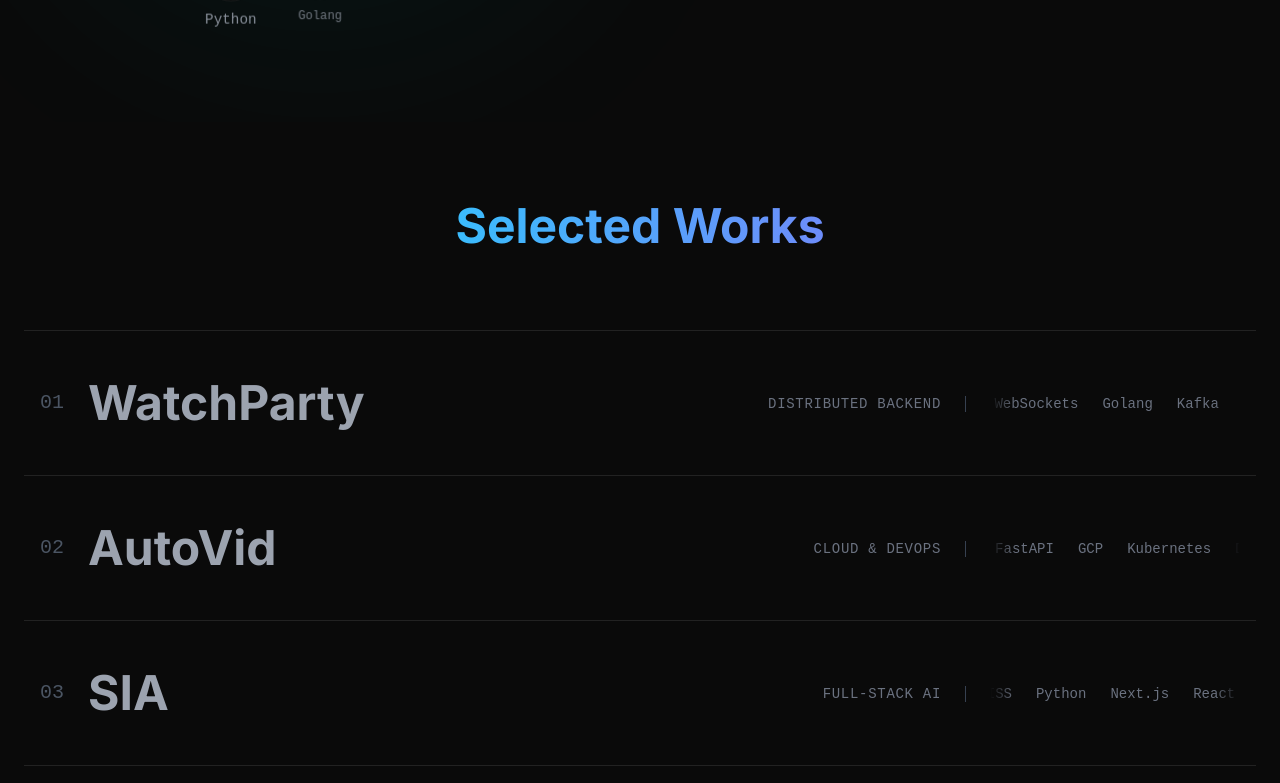
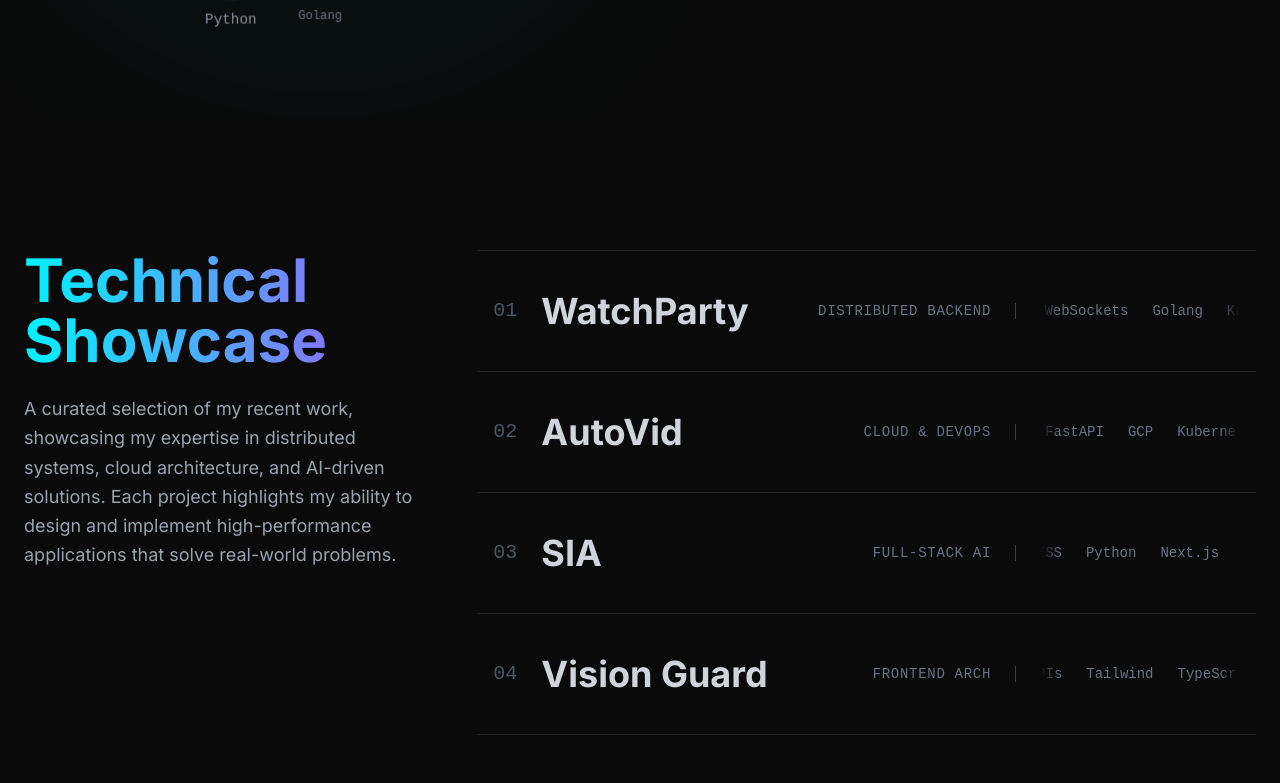
Before and after one commit to uddeshsingh/portfolio, a React (Vite) app: page / in a window 1280 px wide. Shown: the part 3737-4520 px from the top of the page. Built offline with nearby package versions, Linux system fonts and the light colour scheme.

Commit message:
added bg

```diff
--- a/src/App.jsx
+++ b/src/App.jsx
@@ -22,20 +22,18 @@ function App() {
   const [score, setScore] = useState(0);
 
   return (
-    // Removed the global solid background color here so the fixed layer can be seen
-    <div className="selection:bg-[--neon-blue] selection:text-black relative min-h-screen text-white">
+    <div className="bg-[--dark-bg] selection:bg-[--neon-blue] selection:text-black relative min-h-screen text-white">
 
-      {/* THE ENTERPRISE BACKGROUND - Fixed at z-0 so it sits above the body but behind content */}
+      {/* THE ENTERPRISE BACKGROUND - Fixed behind content */}
       <div className="fixed inset-0 z-0 opacity-70 pointer-events-none">
         <DataNetworkBackground />
       </div>
 
       <Navbar />
 
-      {/* ALL CONTENT WRAPPED IN z-10 TO FLOAT ABOVE THE NETWORK */}
       <div className="relative z-10">
         <AnimatePresence>
-          {/* HERO - Solid background hides the network while you play the game */}
+          {/* HERO */}
           <section id="hero" className="relative w-full h-screen overflow-hidden bg-[--dark-bg]">
             <motion.div
               initial={{ opacity: 0 }}
@@ -60,7 +58,7 @@ function App() {
             </div>
           </section>
 
-          {/* EXPERIENCE - Translucent background (70%) to let the network shine through */}
+          {/* EXPERIENCE */}
           <motion.section
             id="experience"
             variants={sectionVariants}
@@ -95,14 +93,14 @@ function App() {
              </div>
           </motion.section>
 
-          {/* PROJECTS */}
+          {/* PROJECTS - Removed 'section-screen' to unblock position: sticky */}
           <motion.section
             id="projects"
             variants={sectionVariants}
             initial="hidden"
             whileInView="visible"
             viewport={{ once: true, amount: 0.1 }}
-            className="section-screen bg-[#0a0a0a]/70"
+            className="w-full min-h-screen relative z-20 bg-[#0a0a0a]/70"
           >
              <Projects />
           </motion.section>
--- a/src/components/Projects.jsx
+++ b/src/components/Projects.jsx
@@ -1,6 +1,6 @@
 import React, { useState, useRef } from "react";
 import { motion, AnimatePresence, useReducedMotion } from "framer-motion";
-import { MessageSquare, Video, TrendingUp, Shield, Layout } from "lucide-react";
+import { MessageSquare, Video, TrendingUp, Layout } from "lucide-react";
 
 const projects = [
   {
@@ -8,7 +8,6 @@ const projects = [
     title: "WatchParty",
     category: "Distributed Backend",
     tech: ["Golang", "Kafka", "Redis", "WebSockets"],
-    year: "2024",
     description: "High-concurrency streaming engine supporting 500k+ concurrent events with sub-50ms latency using Goroutines.",
     color: "#00ADD8",
     icon: <MessageSquare size={80} strokeWidth={1} />,
@@ -18,7 +17,6 @@ const projects = [
     title: "AutoVid",
     category: "Cloud & DevOps",
     tech: ["Kubernetes", "Docker", "Python", "FastAPI", "GCP"],
-    year: "2024",
     description: "Cloud-native AI video generator orchestrating 100+ distributed rendering pods to improve throughput by 5x.",
     color: "#FF9900",
     icon: <Video size={80} strokeWidth={1} />,
@@ -28,7 +26,6 @@ const projects = [
     title: "SIA",
     category: "Full-Stack AI",
     tech: ["Next.js", "React", "RAG", "FAISS", "Python"],
-    year: "2025",
     description: "End-to-end AI financial analyst cutting inference latency by 40% using RAG pipelines and vector embeddings.",
     color: "#10B981",
     icon: <TrendingUp size={80} strokeWidth={1} />,
@@ -36,9 +33,8 @@ const projects = [
   {
     id: 4,
     title: "Vision Guard",
-    category: "Frontend Architecture",
+    category: "Frontend Arch",
     tech: ["TypeScript", "React", "Browser APIs", "Tailwind"],
-    year: "2025",
     description: "Highly responsive, low-latency client-side content moderation application optimizing DOM rendering and state management.",
     color: "#8B5CF6",
     icon: <Layout size={80} strokeWidth={1} />,
@@ -59,10 +55,33 @@ const Projects = () => {
   };
 
   return (
-    <div ref={containerRef} onMouseMove={handleMouseMove} className="container-default flex flex-col justify-center min-h-screen">
-      <h2 className="heading-section">Selected Works</h2>
+    <div ref={containerRef} onMouseMove={handleMouseMove} className="w-full max-w-7xl mx-auto px-6 py-32 relative min-h-screen">
 
-      <div className="flex flex-col border-t border-white/10 relative z-10">
+      <div className="flex flex-col lg:flex-row gap-16 relative items-start">
+
+        {/* LEFT COLUMN: The Vertical Lock */}
+        <div className="w-full lg:w-1/3 lg:sticky lg:top-40 z-20">
+          <motion.h2
+            initial={{ opacity: 0, y: 20 }}
+            whileInView={{ opacity: 1, y: 0 }}
+            viewport={{ once: true }}
+            className="text-5xl md:text-6xl font-bold text-transparent bg-clip-text bg-gradient-to-r from-[--neon-blue] to-purple-500 mb-6"
+          >
+            Technical Showcase
+          </motion.h2>
+          <motion.p
+            initial={{ opacity: 0, y: 20 }}
+            whileInView={{ opacity: 1, y: 0 }}
+            viewport={{ once: true }}
+            transition={{ delay: 0.1 }}
+            className="text-gray-400 text-lg leading-relaxed"
+          >
+            A curated selection of my recent work, showcasing my expertise in distributed systems, cloud architecture, and AI-driven solutions. Each project highlights my ability to design and implement high-performance applications that solve real-world problems.
+          </motion.p>
+        </div>
+
+        {/* RIGHT COLUMN: The Scrolling Rows */}
+        <div className="w-full lg:w-2/3 flex flex-col border-t border-white/10 relative z-10 mt-10 lg:mt-0">
           {projects.map((project, index) => (
             <ProjectItem
               key={project.id}
@@ -74,8 +93,11 @@ const Projects = () => {
           ))}
         </div>
 
+      </div>
+
+      {/* FLOATING CURSOR CARD (Restored to its original glory) */}
       {!shouldReduceMotion && (
-        <div className="hidden md:block pointer-events-none absolute top-0 left-0 w-full h-full overflow-hidden z-20">
+        <div className="hidden md:block pointer-events-none absolute top-0 left-0 w-full h-full overflow-hidden z-30">
           <AnimatePresence>
             {activeProject && (
               <motion.div
@@ -83,17 +105,17 @@ const Projects = () => {
                 animate={{ scale: 1, opacity: 1, x: cursor.x - 150, y: cursor.y - 120 }}
                 exit={{ scale: 0, opacity: 0 }}
                 transition={{ type: "spring", stiffness: 150, damping: 15 }}
-                className="absolute w-[300px] h-[240px] rounded-2xl overflow-hidden glass-panel bg-[#0f1014]/90 flex-center"
+                className="absolute w-[300px] h-[240px] rounded-2xl overflow-hidden glass-panel bg-[#0f1014]/90 flex flex-col items-center justify-center"
                 style={{ boxShadow: `0 0 30px ${activeProject.color}40` }}
               >
                 <div className="absolute inset-0 opacity-20" style={{ background: `radial-gradient(circle at center, ${activeProject.color}, transparent 70%)` }} />
-                <div className="relative z-10 text-white drop-shadow-[0_0_15px_rgba(255,255,255,0.5)]">
+                <div className="relative z-10 text-white drop-shadow-[0_0_15px_rgba(255,255,255,0.5)] mb-4">
                   {activeProject.icon}
                 </div>
-                <div className="absolute bottom-4 left-0 w-full text-center">
-                  <span className="text-xs font-mono text-gray-400 uppercase tracking-widest opacity-60">
-                    {activeProject.tech.slice(0, 3).join(" • ")}
-                  </span>
+                <div className="relative z-10 w-[80%] text-center">
+                  <p className="text-sm text-gray-300 line-clamp-3 leading-snug">
+                    {activeProject.description}
+                  </p>
                 </div>
               </motion.div>
             )}
@@ -106,33 +128,39 @@ const Projects = () => {
 
 const ProjectItem = ({ project, index, setActiveProject, activeProject }) => {
   const shouldReduceMotion = useReducedMotion();
+
   return (
     <motion.div
-      initial={{ opacity: 0, x: shouldReduceMotion ? 0 : -30 }}
+      initial={{ opacity: 0, x: shouldReduceMotion ? 0 : 30 }}
       whileInView={{ opacity: 1, x: 0 }}
       viewport={{ once: true, amount: 0.2 }}
       transition={{ duration: 0.5, delay: index * 0.1 }}
       onMouseEnter={() => setActiveProject(project)}
       onMouseLeave={() => setActiveProject(null)}
-      whileHover={!shouldReduceMotion ? { x: 20, backgroundColor: "rgba(255,255,255,0.02)" } : { backgroundColor: "rgba(255,255,255,0.02)" }}
-      className="group relative border-b border-white/10 py-12 px-4 cursor-pointer transition-colors"
+      whileHover={!shouldReduceMotion ? { x: -10, backgroundColor: "rgba(255,255,255,0.02)" } : { backgroundColor: "rgba(255,255,255,0.02)" }}
+      className="group relative border-b border-white/10 py-10 px-4 cursor-pointer transition-colors"
     >
       <motion.div
         animate={{ opacity: activeProject && activeProject.id !== project.id ? 0.3 : 1 }}
-        className="flex flex-col md:flex-row md:items-baseline justify-between gap-4 z-10 relative"
+        className="flex flex-col md:flex-row justify-between gap-6 z-10 relative"
       >
-        <div className="flex items-center gap-6">
-          <span className="font-mono text-gray-600 text-xl group-hover:text-white/50 transition-colors">0{project.id}</span>
-          <h3 className={`text-3xl md:text-5xl font-bold transition-all duration-300 ${activeProject?.id === project.id ? "text-transparent bg-clip-text translate-x-4" : "text-gray-400 group-hover:text-white"}`}
+        <div className="flex items-start md:items-center gap-6">
+          <span className="font-mono text-gray-600 text-xl group-hover:text-white/50 transition-colors pt-1 md:pt-0">0{project.id}</span>
+          <div>
+            <h3 className={`text-3xl md:text-4xl font-bold transition-all duration-300 ${activeProject?.id === project.id ? "text-transparent bg-clip-text" : "text-gray-300 group-hover:text-white"}`}
                 style={activeProject?.id === project.id ? { backgroundImage: `linear-gradient(to right, #fff, ${project.color})` } : {}}
             >
               {project.title}
             </h3>
+            <p className="md:hidden text-sm text-gray-500 font-mono uppercase tracking-widest mt-2">{project.category}</p>
           </div>
-        <div className="flex items-center justify-end w-full md:w-auto md:min-w-[400px]">
+        </div>
+
+        <div className="flex items-center justify-start md:justify-end w-full md:w-auto md:min-w-[300px]">
           <span className="hidden md:block uppercase tracking-wider text-sm font-mono text-gray-500 mr-6 whitespace-nowrap">{project.category}</span>
           <span className="hidden md:block w-[1px] h-4 bg-gray-700 mr-6"></span>
-          <div className="w-[200px] md:w-[250px] overflow-hidden flex relative mask-image-gradient" style={{ maskImage: "linear-gradient(to right, transparent, black 10%, black 90%, transparent)" }}>
+
+          <div className="w-[200px] overflow-hidden flex relative mask-image-gradient" style={{ maskImage: "linear-gradient(to right, transparent, black 10%, black 90%, transparent)" }}>
             <motion.div className="flex gap-6 whitespace-nowrap" animate={!shouldReduceMotion ? { x: "-50%" } : {}} transition={{ repeat: Infinity, ease: "linear", duration: 10 }}>
               {[...project.tech, ...project.tech].map((item, i) => (
                 <span key={i} className="text-sm font-mono text-gray-500 hover:text-[--neon-blue] transition-colors">{item}</span>
```
Lines whose indentation alone changed are shown as unchanged.
